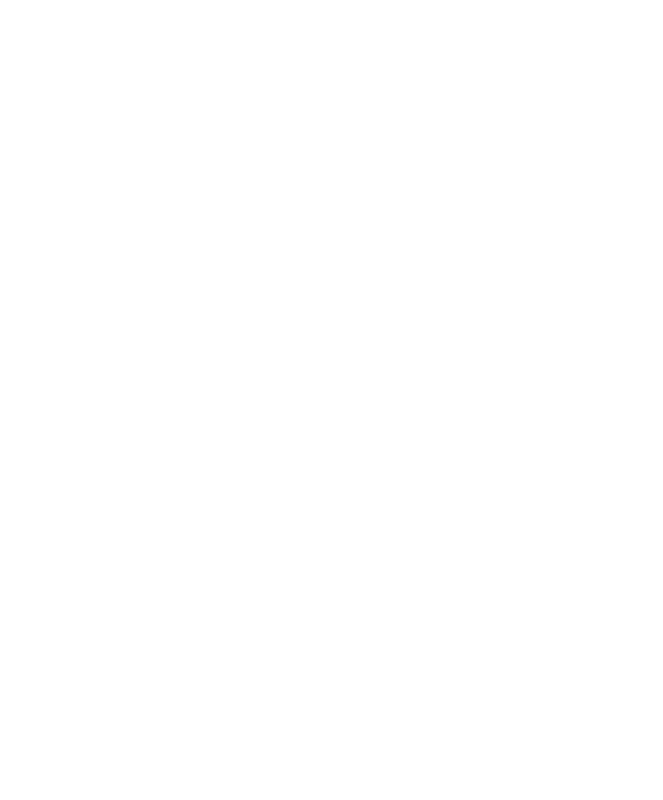
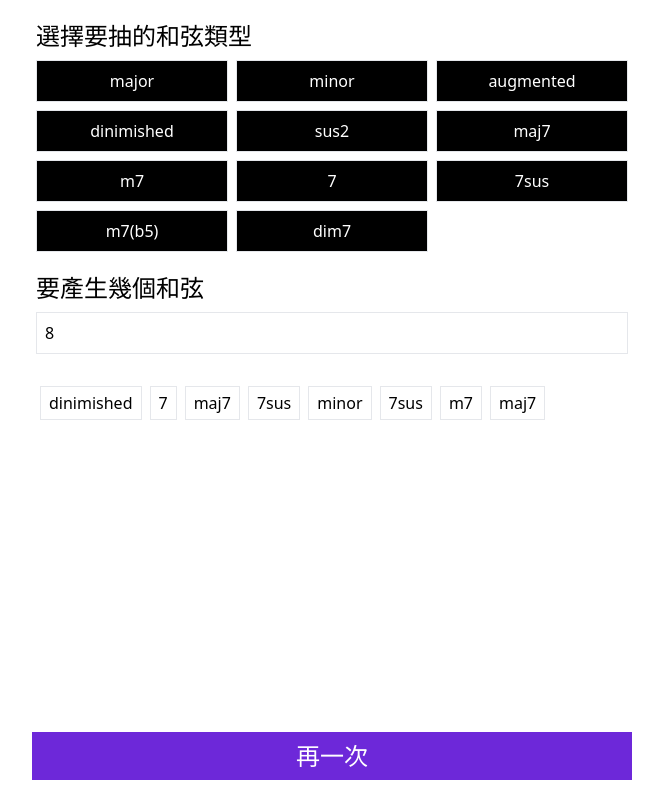
Before and after one commit to danielthank/niceidea-web, a React (Create React App) app: page /chords in a window 1280 px wide. Shown: the whole page, without its empty margins (308-971 px from the left). Built offline with nearby package versions, Linux system fonts and the light colour scheme.

Commit message:
Add chords, refactor

```diff
--- a/src/App.js
+++ b/src/App.js
@@ -1,6 +1,7 @@
 import Menu from "./Menu";
 import Notes from "./random/Notes";
 import { BrowserRouter as Router, Route, Switch } from "react-router-dom";
+import Chords from "./random/Chords";
 
 function App() {
   return (
@@ -13,6 +14,9 @@
           <Route path="/notes" exact>
             <Notes />
           </Route>
+          <Route path="/chords" exact>
+            <Chords />
+          </Route>
         </Switch>
       </Router>
     </div >
--- /dev/null
+++ b/src/component/Content.js
@@ -0,0 +1,9 @@
+function Content({ children }) {
+  return (
+    <div className="flex-grow overflow-auto px-6">
+      {children}
+    </div>
+  )
+}
+
+export default Content
--- /dev/null
+++ b/src/component/NumberInput.js
@@ -0,0 +1,18 @@
+function NumberInput({ value, init, min, max, onChange, ...props }) {
+  return (
+    <input
+      {...props}
+      value={value}
+      className="focus:border-black focus:ring-1 focus:ring-black focus:outline-none w-full text-black border border-gray-200 p-2"
+      onChange={(e) => {
+        let newNumber = Number(e.target.value);
+        if (isNaN(newNumber)) newNumber = init;
+        else if (newNumber < min) newNumber = min;
+        else if (newNumber > max) newNumber = max;
+        onChange(newNumber)
+      }}
+    />
+  )
+}
+
+export default NumberInput;
--- /dev/null
+++ b/src/component/SubmitButton.js
@@ -0,0 +1,12 @@
+function SubmitButton({ onClick, children }) {
+  return (
+    <button
+      className="w-full flex items-center justify-center bg-purple-700 text-white text-2xl p-2"
+      onClick={onClick}
+    >
+      {children}
+    </button>
+  )
+}
+
+export default SubmitButton;
--- /dev/null
+++ b/src/component/ToggleButton.js
@@ -0,0 +1,15 @@
+function ToggleButton({ selected, onToggle, children, ...props }) {
+  return (
+    <button
+      {...props}
+      className={selected ?
+        "flex items-center justify-center p-2 border bg-black text-white" :
+        "flex items-center justify-center p-2 border border-gray-200"}
+      onClick={() => onToggle()}
+    >
+      {children}
+    </button>
+  )
+}
+
+export default ToggleButton
--- a/src/consts.js
+++ b/src/consts.js
@@ -25,3 +25,5 @@
 }];
 
 export const NOTES = ["C", "Db", "D", "Eb", "E", "F", "F#", "G", "Ab", "A", "Bb", "B"];
+
+export const CHORDS = ["major", "minor", "augmented", "dinimished", "sus2", "maj7", "m7", "7", "7sus", "m7(b5)", "dim7"]
--- /dev/null
+++ b/src/hook.js
@@ -0,0 +1,17 @@
+import { useState } from "react";
+
+export function useToggle(initArray) {
+  const [set, setSet] = useState(new Set(initArray));
+
+  const toggle = (idx) => {
+    const newSet = new Set(set);
+    if (set.has(idx)) {
+      newSet.delete(idx);
+    } else {
+      newSet.add(idx);
+    }
+    setSet(newSet);
+  }
+
+  return [set, toggle]
+}
--- /dev/null
+++ b/src/random/Chords.js
@@ -0,0 +1,71 @@
+import { Fragment, useEffect, useState, useCallback } from "react";
+import ToggleButton from "../component/ToggleButton";
+import NumberInput from "../component/NumberInput";
+import { CHORDS } from "../consts";
+import SubmitButton from "../component/SubmitButton";
+import Content from "../component/Content";
+import { useToggle } from "../hook";
+
+function Chords() {
+  const [chordsSet, toggleChordsSet] = useToggle([...Array(CHORDS.length).keys()]);
+  const [chordsNumber, setChordsNumber] = useState(8);
+  const [chordsGenerated, setChordsGenerated] = useState([]);
+
+  const generate = useCallback(() => {
+    const result = [];
+    const chordsArray = Array.from(chordsSet);
+    for (let i = 0; i < chordsNumber; ++i) {
+      result.push(chordsArray[Math.floor(Math.random() * chordsArray.length)]);
+    }
+    setChordsGenerated(result);
+  }, [chordsNumber, chordsSet])
+
+  useEffect(() => {
+    generate();
+  }, [chordsSet, chordsNumber, generate])
+
+  return (
+    <Fragment>
+      <Content>
+        <p className="text-2xl mt-5 mb-2">選擇要抽的和弦類型</p>
+        <div className="grid grid-cols-3 grid-flow-row gap-2 mb-5">
+          {
+            CHORDS.map((chord, idx) =>
+              <ToggleButton
+                key={idx}
+                selected={chordsSet.has(idx)}
+                onToggle={() => toggleChordsSet(idx)}
+              >
+                {chord}
+              </ToggleButton>
+            )
+          }
+        </div>
+        <p className="text-2xl mb-2">要產生幾個和弦</p>
+        <div className="mb-6">
+          <NumberInput value={chordsNumber}
+            init={8}
+            min={0}
+            max={100}
+            onChange={setChordsNumber}
+          />
+        </div>
+        <div className="flex flex-wrap mb-5">
+          {chordsGenerated.map((chord, idx) => (
+            <button
+              key={idx}
+              className="flex mx-1 my-2 px-2 py-1 items-center justify-center border border-gray-200"
+            >
+              {CHORDS[chord]}
+            </button>
+          ))}
+        </div>
+      </Content>
+      <div className="m-5">
+        <SubmitButton onClick={generate}>再一次</SubmitButton>
+      </div>
+    </Fragment>
+  )
+}
+
+export default Chords;
--- a/src/random/Notes.js
+++ b/src/random/Notes.js
@@ -1,27 +1,15 @@
 import { Fragment, useEffect, useState, useCallback } from "react";
+import ToggleButton from "../component/ToggleButton";
+import NumberInput from "../component/NumberInput";
 import { NOTES } from "../consts";
+import SubmitButton from "../component/SubmitButton";
+import Content from "../component/Content";
+import { useToggle } from "../hook";
 
 function Notes() {
-  const [notesSet, setNotesSet] = useState(new Set([...Array(NOTES.length).keys()]));
+  const [notesSet, toggleNotesSet] = useToggle([...Array(NOTES.length).keys()]);
   const [notesNumber, setNotesNumber] = useState(8);
   const [notesGenerated, setNotesGenerated] = useState([]);
-
-  const toggle = (idx) => {
-    const newNotesSet = new Set(notesSet);
-    if (notesSet.has(idx)) {
-      newNotesSet.delete(idx);
-    } else {
-      newNotesSet.add(idx);
-    }
-    setNotesSet(newNotesSet);
-  }
-
-  const onNotesNumberChange = (e) => {
-    const newNumber = Number(e.target.value);
-    if (isNaN(newNumber)) setNotesNumber(0);
-    else if (newNumber > 100) setNotesNumber(100);
-    else setNotesNumber(newNumber);
-  }
 
   const generate = useCallback(() => {
     const result = [];
@@ -38,40 +26,44 @@
 
   return (
     <Fragment>
-      <div className="flex-grow overflow-auto px-6">
+      <Content>
         <p className="text-2xl mt-5 mb-2">選擇要抽的音</p>
         <div className="grid grid-cols-3 grid-flow-row gap-2 mb-5">
           {
-            NOTES.map((note, idx) => <button
-              key={idx}
-              id={idx}
-              className={notesSet.has(idx) ?
-                "flex items-center justify-center p-2 border bg-black text-white" :
-                "flex items-center justify-center p-2 border border-gray-200"}
-              onClick={() => toggle(idx)}
-            >
-              {note}
-            </button>)
+            NOTES.map((note, idx) =>
+              <ToggleButton
+                key={idx}
+                selected={notesSet.has(idx)}
+                onToggle={() => toggleNotesSet(idx)}
+              >
+                {note}
+              </ToggleButton>
+            )
           }
         </div>
         <p className="text-2xl mb-2">要產生幾個音</p>
-        <input
-          value={notesNumber}
-          className="focus:border-black focus:ring-1 focus:ring-black focus:outline-none w-full text-black border border-gray-200 p-2 mb-6"
-          onChange={onNotesNumberChange}
-        />
+        <div className="mb-6">
+          <NumberInput value={notesNumber}
+            init={8}
+            min={0}
+            max={100}
+            onChange={setNotesNumber}
+          />
+        </div>
         <div className="flex flex-wrap mb-5">
           {notesGenerated.map((note, idx) => (
             <button
               key={idx}
-              className="flex w-9 h-9 items-center justify-center border border-gray-200"
+              className="flex mx-1 my-2 w-9 h-9 items-center justify-center border border-gray-200"
             >
               {NOTES[note]}
             </button>
           ))}
         </div>
+      </Content>
+      <div className="m-5">
+        <SubmitButton onClick={generate}>再一次</SubmitButton>
       </div>
-      <button className="m-2 flex items-center justify-center bg-purple-700 text-white text-2xl p-2" onClick={generate}>再一次</button>
     </Fragment>
   )
 }
```
